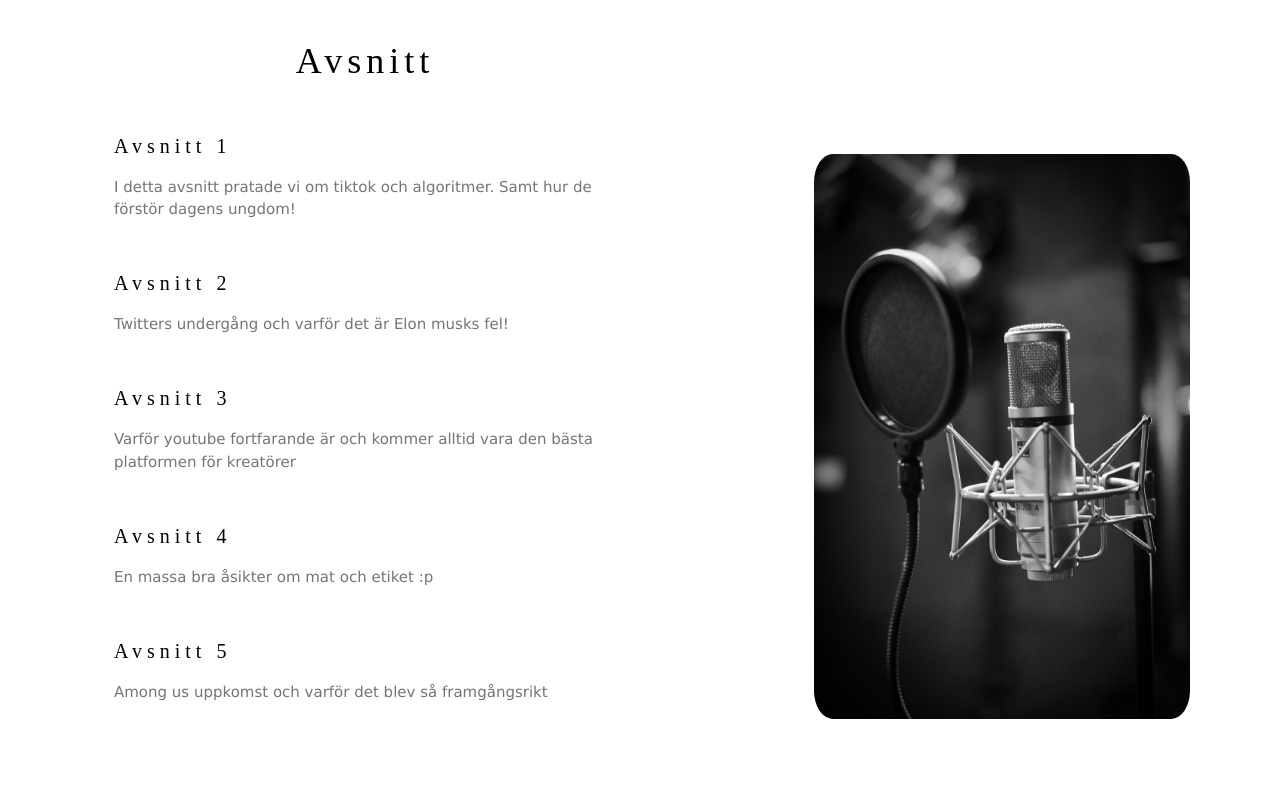
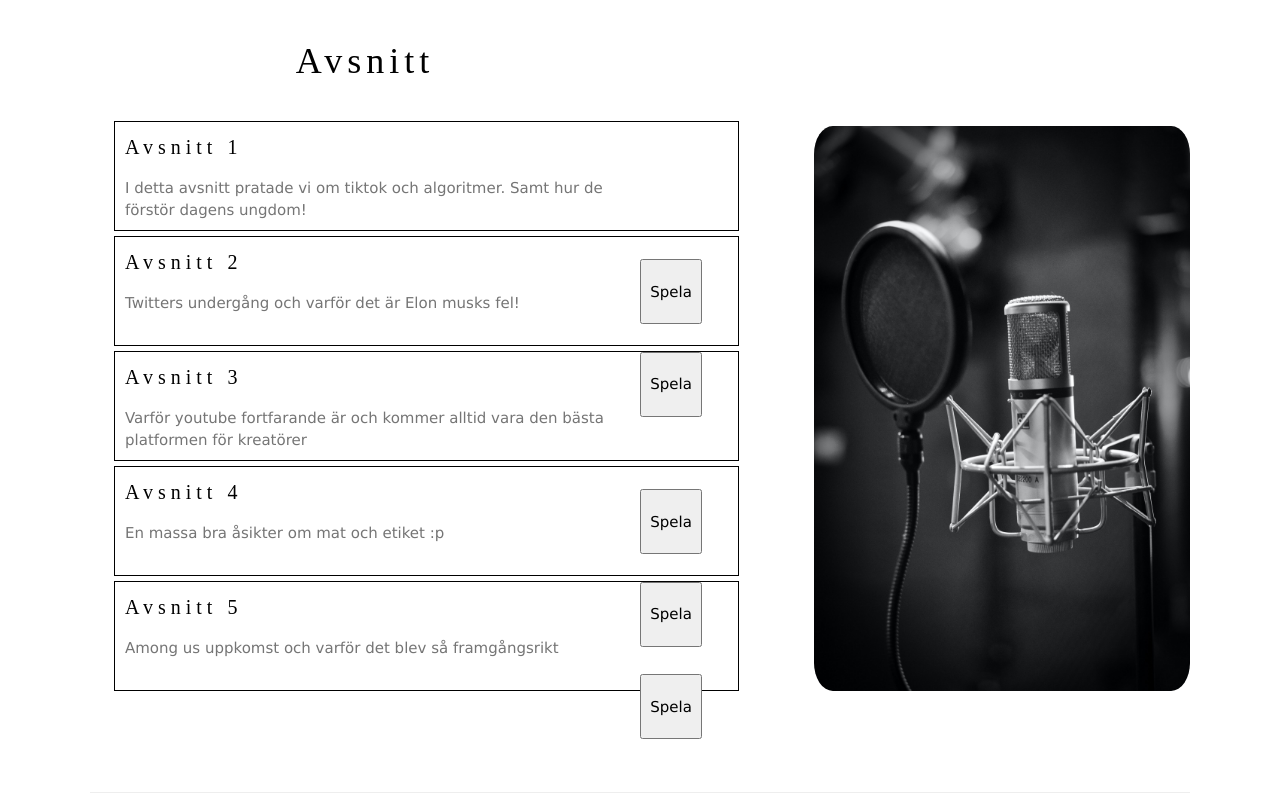
Before and after one commit to JultomtenMedA/Podcast-Hemsida, a plain HTML site: page index.html in a window 1280 px wide. Shown: the part 1420-2220 px from the top of the page. Drawn offline with nearby package versions, Linux system fonts and the light colour scheme.

Commit message:
Play button
vi höll på med avsnitten

```diff
--- a/index.html
+++ b/index.html
@@ -66,23 +66,39 @@
   <div class="w3-row w3-padding-64" id="menu">
     <div class="w3-col l6 w3-padding-large">
       <h1 class="w3-center">Avsnitt</h1><br>
-      <h4>Avsnitt 1</h4>
-      <p class="w3-text-grey">I detta avsnitt pratade vi om tiktok och algoritmer. Samt hur de förstör dagens ungdom! </p><br>
 
-      <h4>Avsnitt 2</h4>
-      <p class="w3-text-grey">Twitters undergång och varför det är Elon musks fel!</p><br>
+      <div class="avsnittRuta">
+        <h4 class="avsnittText">Avsnitt 1</h4>
+        <p class="w3-text-grey">I detta avsnitt pratade vi om tiktok och algoritmer. Samt hur de förstör dagens ungdom! </p><br>
+        <button type="button" class="play_B"> Spela </button>
+      </div>
 
-      <h4>Avsnitt 3</h4>
-      <p class="w3-text-grey">Varför youtube fortfarande är och kommer alltid vara den bästa platformen för kreatörer</p><br>
+      <div class="avsnittRuta">
+        <h4 class="avsnittText">Avsnitt 2</h4>
+        <p class="w3-text-grey">Twitters undergång och varför det är Elon musks fel!</p><br>
+        <button type="button" class="play_B"> Spela </button>
+      </div>
 
-      <h4>Avsnitt 4</h4>
-      <p class="w3-text-grey">En massa bra åsikter om mat och etiket :p</p><br>
+      <div class="avsnittRuta">
+        <h4 class="avsnittText">Avsnitt 3</h4>
+        <p class="w3-text-grey">Varför youtube fortfarande är och kommer alltid vara den bästa platformen för kreatörer</p><br>
+        <button type="button" class="play_B"> Spela </button>
+      </div>
 
-      <h4>Avsnitt 5</h4>
-      <p class="w3-text-grey">Among us uppkomst och varför det blev så framgångsrikt</p>
+      <div class="avsnittRuta">
+        <h4 class="avsnittText">Avsnitt 4</h4>
+        <p class="w3-text-grey">En massa bra åsikter om mat och etiket :p</p><br>
+        <button type="button" class="play_B"> Spela </button>
+      </div>
+
+      <div class="avsnittRuta">
+        <h4 class="avsnittText">Avsnitt 5</h4>
+        <p class="w3-text-grey">Among us uppkomst och varför det blev så framgångsrikt</p>
+        <button type="button" class="play_B"> Spela </button>
+      </div>
     </div>
 
-    <div class ="Play_B">
+    <div class ="play_B">
 
     </div>
 
--- a/styles.css
+++ b/styles.css
@@ -31,18 +31,32 @@
     width:75%;
     height:75%;
     margin-left: 150px;
-    margin-top:130px;
+    margin-top:102px;
     border-radius: 5%;
 }
 
-.Play_B{
-    display: flex;
-    position: absolute;
-    width: 50%;
-    height: 100%;
+.avsnittRuta{
+    width: 625px;
+    height: 110px;
+    border-style: solid;
+    border-width: 1px;
+    border-color: black;
+    margin-bottom: 5px;
+}
+
+.w3-text-grey{
+    margin-left: 10px;
+    max-width: 500px;
+}
+.avsnittText{
+    margin-left:10px;
+}
+
+.play_B{
+    width: 10%;
+    height: 60%;
     color: black;
-    margin-left:575px;
-    flex-direction: column;
+    margin-left:525px;
 }
 
 
@@ -70,26 +84,26 @@
     border-style: solid;
     border-radius: 10%;
     border-width: 5px;
-    border-color: #C2F70F;
+
 }
 .Eskil{
     width: 100%;
     border-style: solid;
     border-radius: 10%;
     border-width: 5px;
-    border-color: #C6846D;
+
 }
 .Leo{
     width: 100%;
     border-style: solid;
     border-radius: 10%;
     border-width: 5px;
-    border-color: #b3e5fc;
+
 }
 .Lucas{
     width: 100%;
     border-style: solid;
     border-radius: 10%;
     border-width: 5px;
-    border-color: #6ecc00;
+
 }
```
